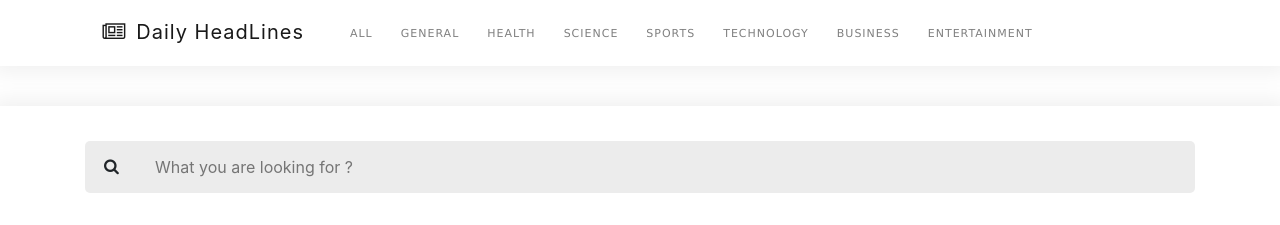
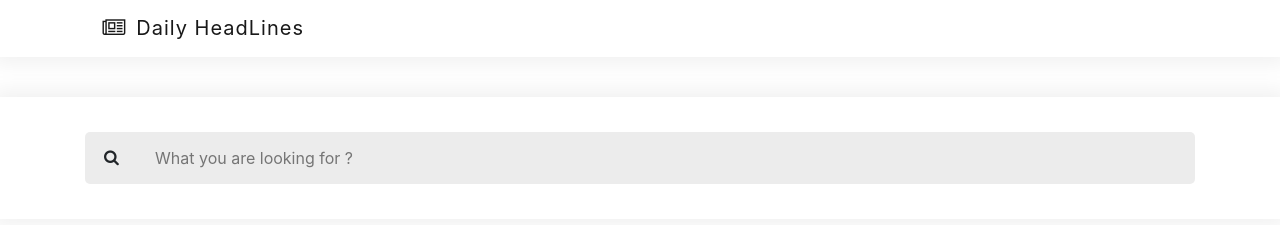
Before and after one commit to akashgupta910/news-website-using-api, a plain HTML site: page index.html in a window 1280 px wide. Drawn offline with nearby package versions, Linux system fonts and the light colour scheme; no server answers.

Commit message:
Update index.html

```diff
--- a/index.html
+++ b/index.html
@@ -29,32 +29,7 @@
                 <i class="fa fa-bars"></i>
             </button>
             <div class="collapse navbar-collapse" id="navbarNav">
-                <ul class="navbar-nav ml-3">
-                    <li class="nav-item mt-1">
-                        <a class="nav-link links" id="" href="#">All <span class="sr-only">(current)</span></a>
-                    </li>
-                    <li class="nav-item mt-1">
-                        <a class="nav-link links" id="general" href="#">General</a>
-                    </li>
-                    <li class="nav-item mt-1">
-                        <a class="nav-link links" href="#" id="health">Health</a>
-                    </li>
-                    <li class="nav-item mt-1">
-                        <a class="nav-link links" href="#" id="science">Science</a>
-                    </li>
-                    <li class="nav-item mt-1">
-                        <a class="nav-link links" href="#" id="sports">Sports</a>
-                    </li>
-                    <li class="nav-item mt-1">
-                        <a class="nav-link links" href="#" id="technology">Technology</a>
-                    </li>
-                    <li class="nav-item mt-1">
-                        <a class="nav-link links" href="#" id="business">Business</a>
-                    </li>
-                    <li class="nav-item mt-1">
-                        <a class="nav-link links" href="#" id="entertainment">Entertainment</a>
-                    </li>
-                </ul>
+
             </div>
         </nav>
     </section>
```
